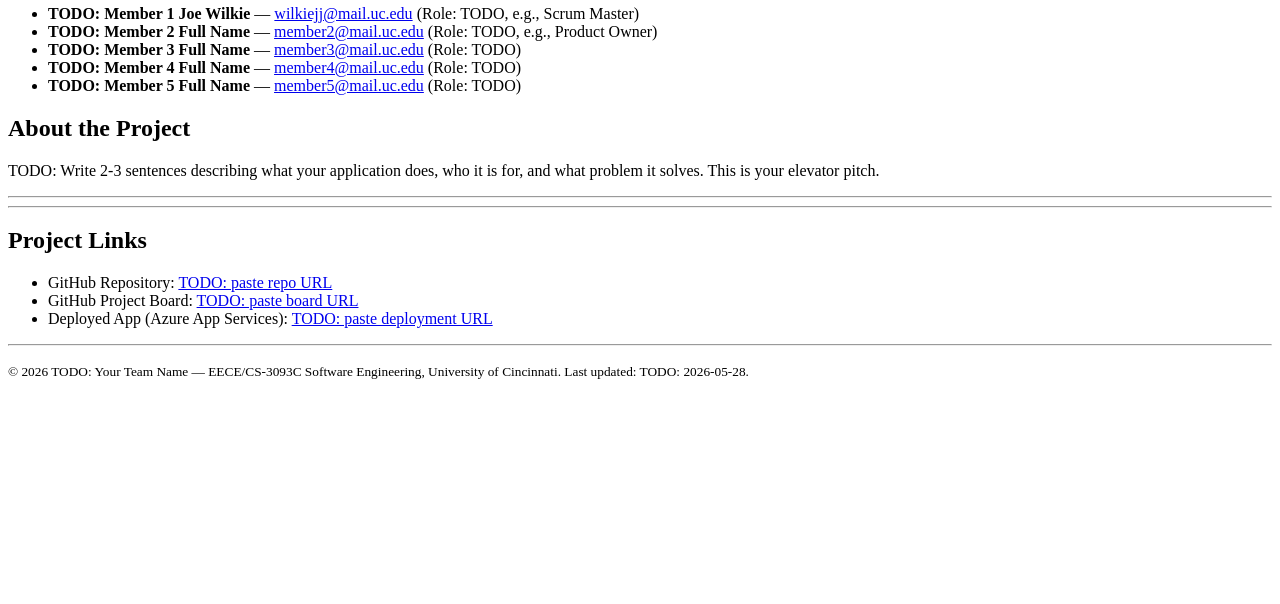
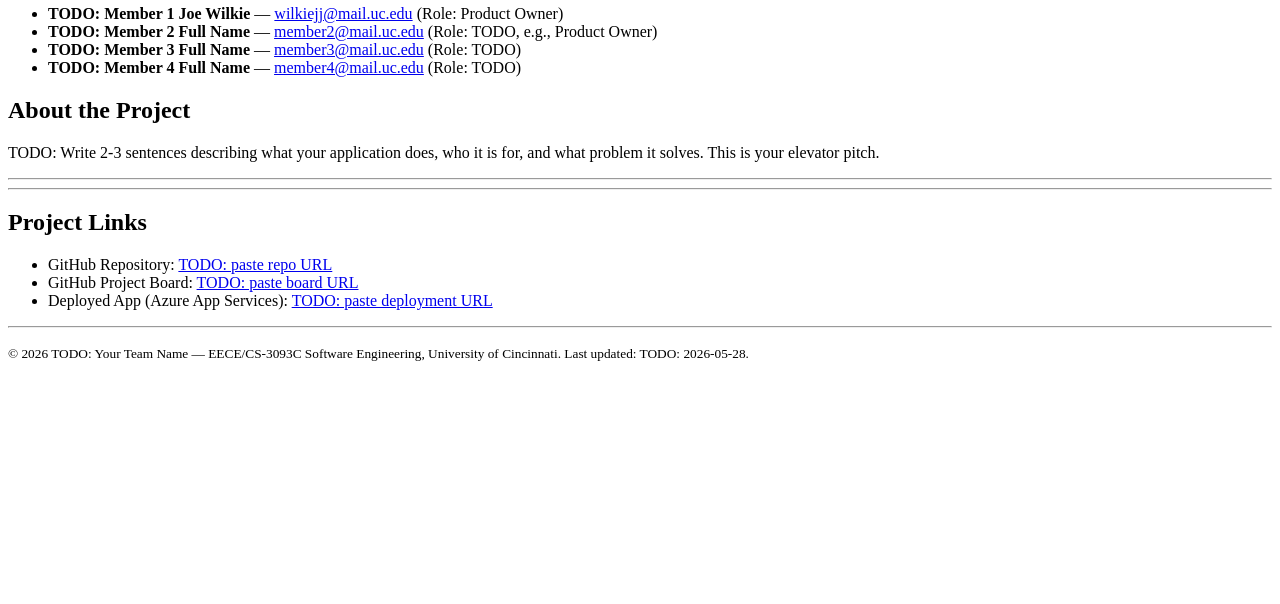
Before and after one commit to uc-se-sm26-team10/uc-se-sm26-team10.github.io, a plain HTML site: page index.html in a window 1280 px wide. Shown: the part 196-800 px from the top of the page. Drawn offline with Linux system fonts and the light colour scheme.

Commit message:
added role to index.html and removed extra team member line

```diff
--- a/index.html
+++ b/index.html
@@ -30,7 +30,7 @@
         <li>
           <strong>TODO: Member 1 Joe Wilkie</strong> &mdash;
           <a href="mailto:wilkiejj@mail.uc.edu">wilkiejj@mail.uc.edu</a>
-          (Role: TODO, e.g., Scrum Master)
+          (Role: Product Owner)
         </li>
         <li>
           <strong>TODO: Member 2 Full Name</strong> &mdash;
@@ -47,12 +47,6 @@
           <a href="mailto:member4@mail.uc.edu">member4@mail.uc.edu</a>
           (Role: TODO)
         </li>
-        <li>
-          <strong>TODO: Member 5 Full Name</strong> &mdash;
-          <a href="mailto:member5@mail.uc.edu">member5@mail.uc.edu</a>
-          (Role: TODO)
-        </li>
-        <!-- Add or remove a <li> if you have a more or less members. -->
       </ul>
     </section>
   </header>
```
